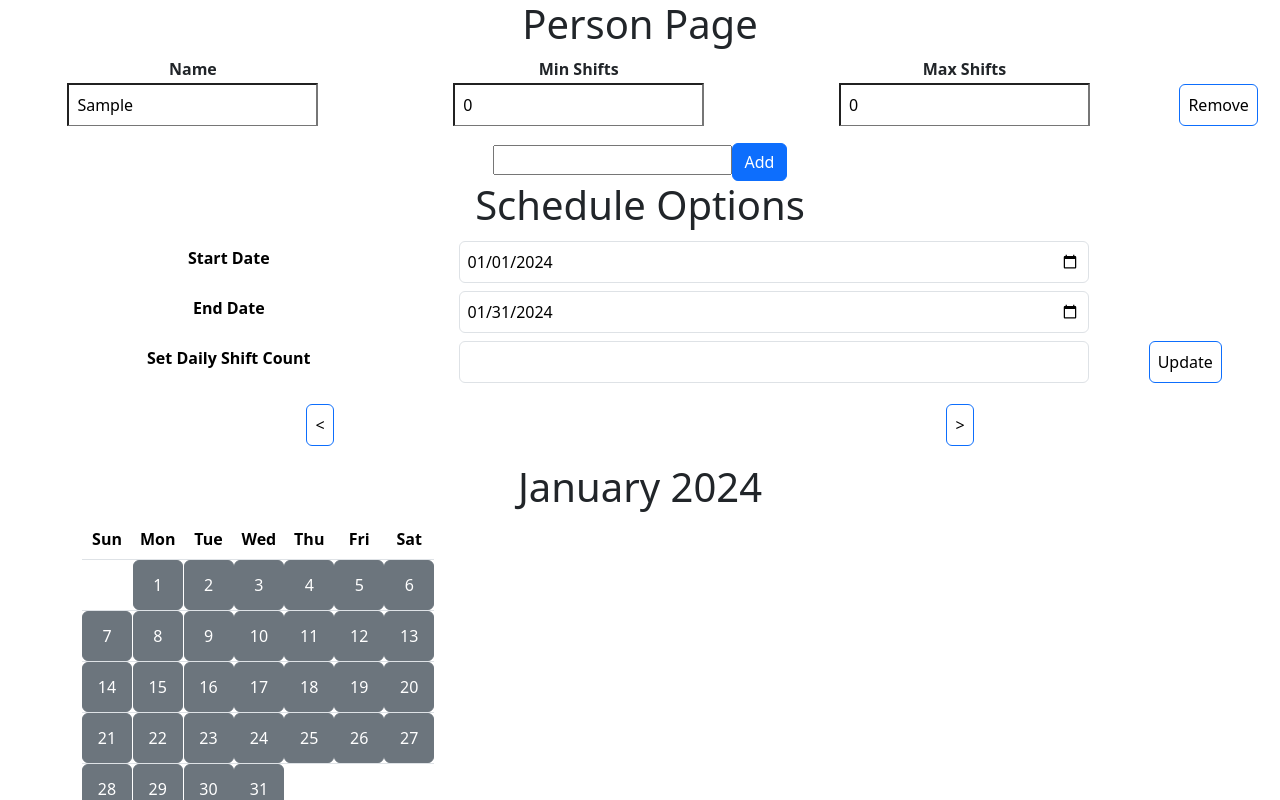
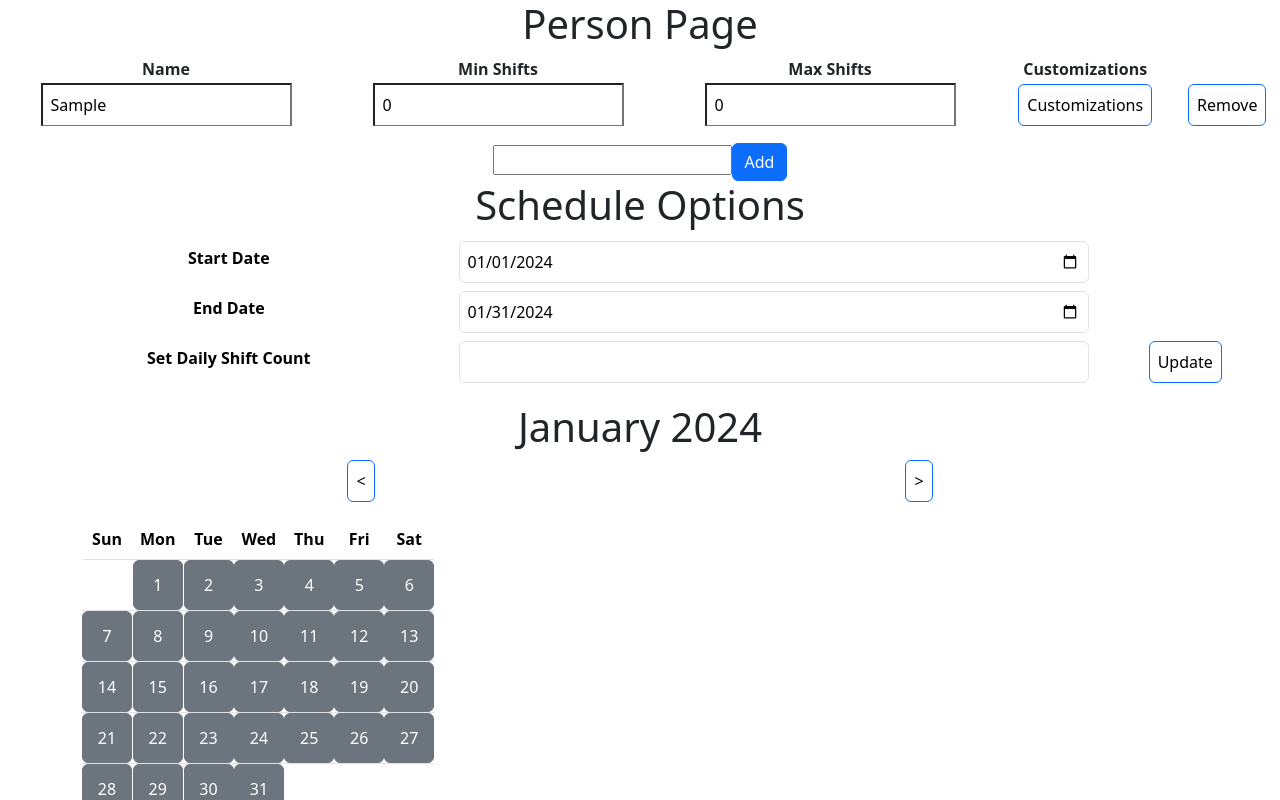
Before and after one commit to beeckusu/project-schedule, a React (Create React App) app: page / in a window 1280 px wide. Both pictures are taken after typing "Sample" into the empty fields and a click on the button "Add". Shown: the top 800 px of the page. Built offline with nearby package versions, Linux system fonts and the light colour scheme.

Commit message:
FYSO-13: Create Individual Dates View
    Create a page to allow users to specify dates that an Individual
    cannot be scheduled. Extend the Calendar component to allow for
    two modes of use: a single-selection and a multi-selection mode.

```diff
--- a/src/components/Calendar.js
+++ b/src/components/Calendar.js
@@ -1,22 +1,57 @@
-import { useState } from 'react';
+import { useState, useContext } from 'react';
 import { Container, Table, Button } from 'react-bootstrap';
+import { ScheduleContext } from '../contexts/ScheduleContext';
 import './Calendar.css';
 
 
-const Calendar = ({ date, onSelectDate }) => {
+const Calendar = ({ onSelectDate, selectMultiple = false, initialSelection = null, selectedClass = 'primary' }) => {
 
-    const [selectedDate, setSelectedDate] = useState(date);
+    const getInitialCalendarDays = (dates) => {
+        dates = dates.filter((date) => {
+            return date.getUTCFullYear() === calendarDate.getUTCFullYear() && date.getUTCMonth() === calendarDate.getUTCMonth();
+        }).map((date) => {
+            return date.getUTCDate();
+        });
+        return dates;
+    }
 
-    const handleSelectDate = (day) => {
-        setSelectedDate(day);
-        onSelectDate(new Date(date.getUTCFullYear(), date.getUTCMonth(), day));
+    const { state } = useContext(ScheduleContext);
+
+    const [calendarDate, setCalendarDate] = useState(state.startDate);
+
+    let initialSelectedCalendarDays = initialSelection ? initialSelection : [];
+    initialSelectedCalendarDays = getInitialCalendarDays(initialSelectedCalendarDays);
+    const [selectedDates, setSelectedDates] = useState(initialSelectedCalendarDays);
+
+
+    const handleSelectDate = (day, isSelected) => {
+        if (selectMultiple) {
+            if (!isSelected) {
+                setSelectedDates([...selectedDates, day]);
+            } else {
+                setSelectedDates(selectedDates.filter((date) => date !== day));
+            }
+        } else {
+            setSelectedDates([day]);
+        }
+
+        onSelectDate(new Date(calendarDate.getUTCFullYear(), calendarDate.getUTCMonth(), day), isSelected);
     };
+    const handleChangeMonth = (direction) => {
+        if (direction > 0) {
+            setCalendarDate(new Date(calendarDate.getUTCFullYear(), calendarDate.getUTCMonth() + 1, 1));
+        } else {
+            setCalendarDate(new Date(calendarDate.getUTCFullYear(), calendarDate.getUTCMonth() - 1, 1));
+        }
+        setSelectedDates(getInitialCalendarDays(initialSelection));
+    }
 
-    let startDay = (date.getUTCDay() - date.getUTCDate() + 1) % 7;
+
+    let startDay = (calendarDate.getUTCDay() - calendarDate.getUTCDate() + 1) % 7;
     if (startDay < 0) {
         startDay += 7;
     }
-    let daysInMonth = new Date(date.getUTCFullYear(), date.getUTCMonth() + 1, 0).getDate();
+    let daysInMonth = new Date(calendarDate.getUTCFullYear(), calendarDate.getUTCMonth() + 1, 0).getDate();
 
     let calendar = [];
 
@@ -42,7 +77,13 @@ const Calendar = ({ date, onSelectDate }) => {
 
     return (
         <Container>
-            <h1>{date.toLocaleString('default', { month: 'long' })} {date.getUTCFullYear()}</h1>
+            <h1>{calendarDate.toLocaleString('default', { month: 'long' })} {calendarDate.getUTCFullYear()}</h1>
+            <Table>
+                <tr>
+                    <td><Button onClick={(e) => { handleChangeMonth(-1) }}>&lt;</Button></td>
+                    <td><Button onClick={(e) => { handleChangeMonth(1) }}>&gt;</Button></td>
+                </tr>
+            </Table>
             <Table className='calendar'>
                 <thead>
                     <tr>
@@ -62,9 +103,9 @@ const Calendar = ({ date, onSelectDate }) => {
                                 <td className='day-cell' key={index}>
                                     {day === null ? null :
                                         <Button
-                                            variant={day === selectedDate ? 'primary' : 'secondary'}
+                                            variant={selectedDates.includes(day) ? selectedClass : 'secondary'}
                                             onClick={() => {
-                                                handleSelectDate(day);
+                                                handleSelectDate(day, selectedDates.includes(day));
                                             }}
                                         >
                                             {day}
--- a/src/contexts/ScheduleContext.js
+++ b/src/contexts/ScheduleContext.js
@@ -14,6 +14,7 @@ const ScheduleReducer = (state, action) => {
                         name: action.payload,
                         minShiftCount: 0,
                         maxShiftCount: 0,
+                        unavailableDates: [],
                     },
                 ],
             };
@@ -135,6 +136,39 @@ const ScheduleReducer = (state, action) => {
                 }),
             };
 
+        case 'ADD_INDIVIDUAL_UNAVAILABLE_DATE':
+            return {
+                ...state,
+                individuals: state.individuals.map((individual) => {
+                    if (individual.id === action.payload.id && !individual.unavailableDates.some((date) => date.getTime() === action.payload.date.getTime())){
+                        return {
+                            ...individual,
+                            unavailableDates: [
+                                ...individual.unavailableDates,
+                                action.payload.date,
+                            ],
+                        };
+                    }
+                    return individual;
+                }),
+            };
+
+        case 'REMOVE_INDIVIDUAL_UNAVAILABLE_DATE':
+            return {
+                ...state,
+                individuals: state.individuals.map((individual) => {
+                    if (individual.id === action.payload.id) {
+                        return {
+                            ...individual,
+                            unavailableDates: individual.unavailableDates.filter(
+                                (date) => date.getTime() !== action.payload.date.getTime()
+                            ),
+                        };
+                    }
+                    return individual;
+                }),
+            };
+
         default:
             return state;
     }
--- /dev/null
+++ b/src/pages/IndividualRequirementsPage.js
@@ -0,0 +1,40 @@
+import { useContext } from 'react';
+import { Modal } from 'react-bootstrap';
+import { ScheduleContext } from '../contexts/ScheduleContext';
+import Calendar from '../components/Calendar';
+
+const IndividualRequirementsPage = ({ individual, showModal, onClose }) => {
+
+    const { dispatch } = useContext(ScheduleContext);
+
+    const handleDateSelection = (date, remove = false) => {
+        if (remove) {
+            dispatch({ type: 'REMOVE_INDIVIDUAL_UNAVAILABLE_DATE', payload: { id: individual.id, date } });
+        }
+        else {
+            dispatch({ type: 'ADD_INDIVIDUAL_UNAVAILABLE_DATE', payload: { id: individual.id, date } });
+        }
+    };
+
+    return (
+        <Modal show={showModal} onHide={() => onClose()}>
+            <Modal.Header closeButton>
+                <Modal.Title>{individual.name} - Preferences</Modal.Title>
+            </Modal.Header>
+            <Modal.Body>
+                <Calendar onSelectDate={handleDateSelection} selectMultiple={true} isToggle={true} initialSelection={individual.unavailableDates}/>
+            </Modal.Body>
+            <Modal.Footer>
+                <ul>
+                    {individual.unavailableDates.map((date) => {
+                        return <li>{date.toISOString().split('T')[0]}</li>
+                    })}
+                </ul>
+            </Modal.Footer>
+        </Modal>
+
+    );
+
+}
+
+export default IndividualRequirementsPage;
--- a/src/pages/PersonPage.js
+++ b/src/pages/PersonPage.js
@@ -1,9 +1,11 @@
 import React, { useContext, useState } from 'react';
 import { ScheduleContext } from '../contexts/ScheduleContext';
 import { Button, Table } from 'react-bootstrap';
+import IndividualRequirementsPage from './IndividualRequirementsPage';
 
 const PersonRow = ({ individual }) => {
     const { dispatch } = useContext(ScheduleContext);
+    const [showModal, setShowModal] = useState(false);
 
     const handleRemoveIndividual = (id) => {
         dispatch({ type: 'REMOVE_INDIVIDUAL', payload: id });
@@ -43,6 +45,10 @@ const PersonRow = ({ individual }) => {
                 />
             </td>
             <td>
+                <Button variant="primary" onClick={() => setShowModal(!showModal)}>Customizations</Button>
+                <IndividualRequirementsPage individual={individual} showModal={showModal} onClose={() => setShowModal(false)} />
+            </td>
+            <td>
                 <Button onClick={() => handleRemoveIndividual(individual.id)}>Remove</Button>
             </td>
         </tr>
@@ -70,6 +76,7 @@ const PersonPage = () => {
                     <th>Name</th>
                     <th>Min Shifts</th>
                     <th>Max Shifts</th>
+                    <th>Customizations</th>
                     <th></th>
                 </thead>
                 {individuals.map((individual) => (
--- a/src/pages/ScheduleOptionsPage.js
+++ b/src/pages/ScheduleOptionsPage.js
@@ -42,7 +42,6 @@ const ScheduleOptionsPage = () => {
     const { state, dispatch } = useContext(ScheduleContext);
     const [allShiftCount, setAllShiftCount] = useState(0);
     const [selectedDate, setSelectedDate] = useState(state.startDate);
-    const [calendarDate, setCalendarDate] = useState(state.startDate);
 
     const handleStartDateChange = (date) => {
         dispatch({ type: 'CHANGE_START_DATE', payload: date });
@@ -53,14 +52,6 @@ const ScheduleOptionsPage = () => {
     const handleOnSetAllShifts = (shiftCount) => {
         dispatch({ type: 'SET_GLOBAL_SCHEDULE_SHIFT_COUNT', payload: parseInt(shiftCount) });
     };
-    const handleChangeMonth = (direction) => {
-        if (direction > 0) {
-            setCalendarDate(new Date(calendarDate.getUTCFullYear(), calendarDate.getUTCMonth() + 1, 1));
-        } else {
-            setCalendarDate(new Date(calendarDate.getUTCFullYear(), calendarDate.getUTCMonth() - 1, 1));
-        }
-    }
-
 
     return (
         <Form>
@@ -80,13 +71,7 @@ const ScheduleOptionsPage = () => {
                     <td><Button onClick={(e) => handleOnSetAllShifts(allShiftCount)}>Update</Button></td>
                 </tr>
             </Table>
-            <Table>
-                <tr>
-                    <td><Button onClick={(e) => { handleChangeMonth(-1) }}>&lt;</Button></td>
-                    <td><Button onClick={(e) => { handleChangeMonth(1) }}>&gt;</Button></td>
-                </tr>
-            </Table>
-            <Calendar date={calendarDate} onSelectDate={(e) => { setSelectedDate(e) }} />
+            <Calendar onSelectDate={(e) => { setSelectedDate(e) }} />
             <SelectedDateOptions date={selectedDate} />
         </Form>
     );
```
